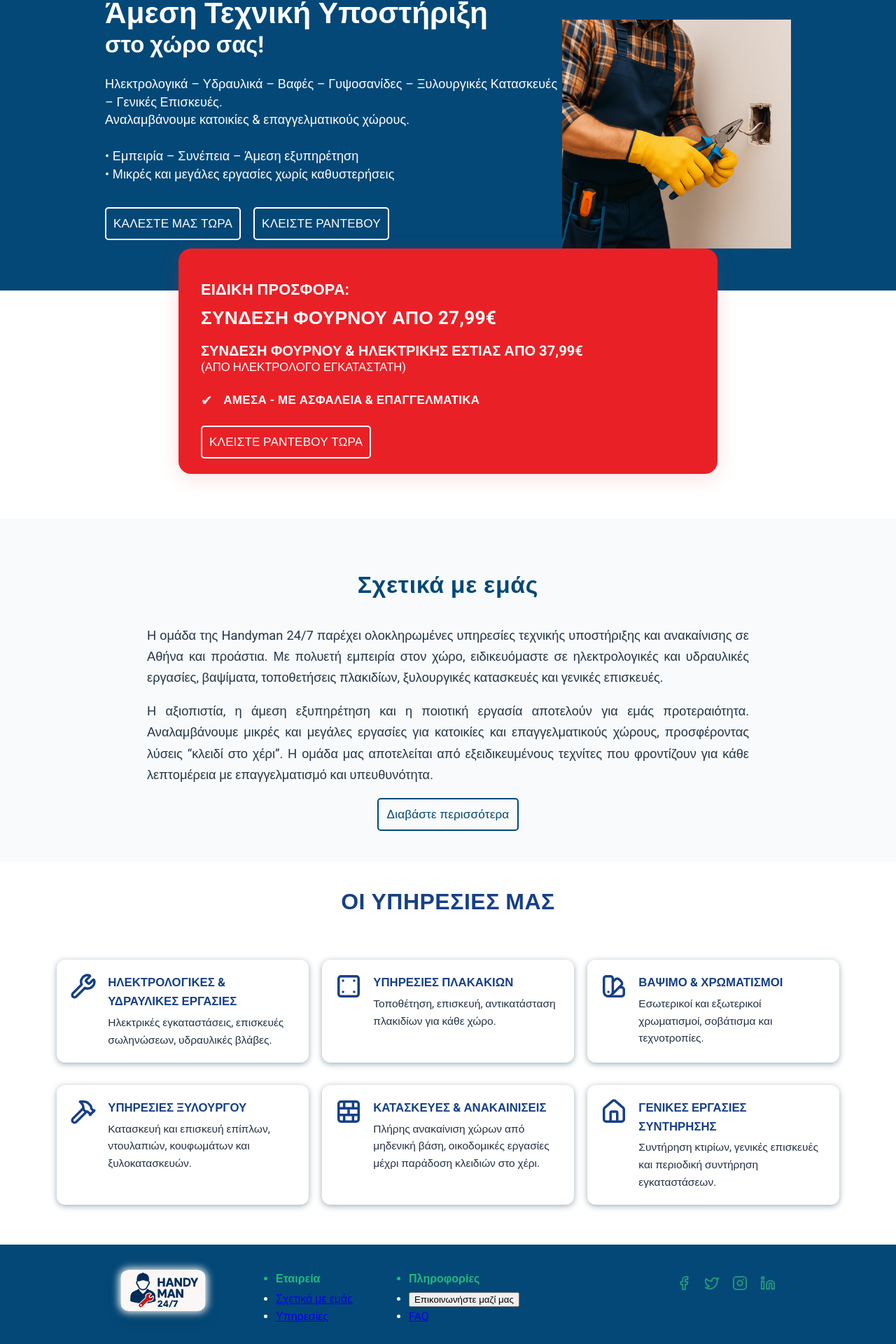
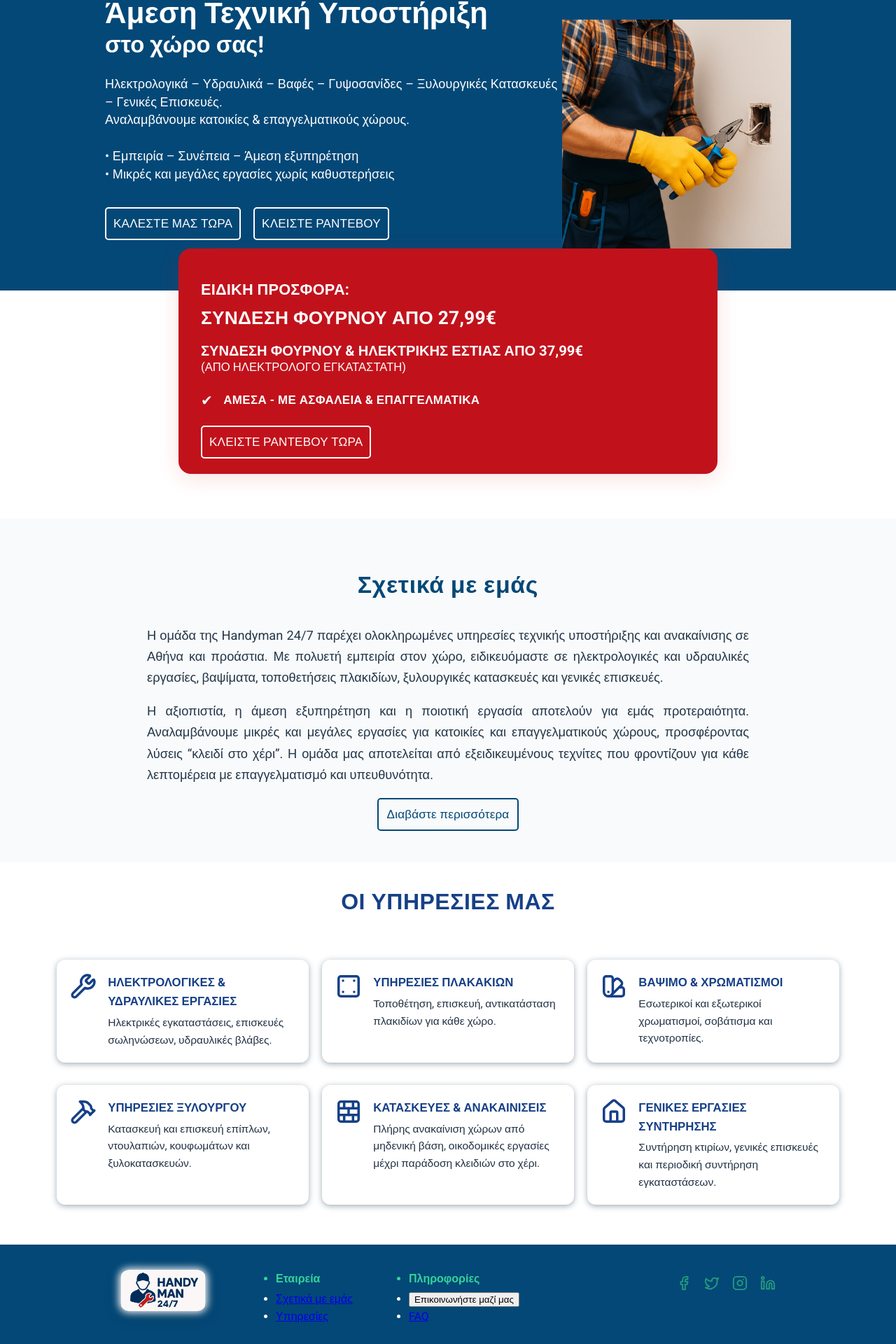
Before and after one commit to Nissmoline/handyman, a Vue app: page / in a window 1280 px wide. Shown: the part 142-2062 px from the top of the page at 70% size. Built offline with nearby package versions, Linux system fonts and the light colour scheme.

Commit message:
visability fixed

```diff
--- a/public/components/AppFooter.vue
+++ b/public/components/AppFooter.vue
@@ -178,7 +178,7 @@ function goToHash(id: string) {
 .footer__nav-title {
   font-weight: 600;
   margin-bottom: 3px;
-  color: var(--color-accent, #20ba7c);
+  color: #34d399;
   font-size: 1em;
 }
 .footer__nav-group a {
--- a/public/components/HeroSection.vue
+++ b/public/components/HeroSection.vue
@@ -162,7 +162,7 @@ const showPopup = ref(false)
   max-width: 770px;
   width: 88vw;
   margin: -60px auto 0 auto;
-  background: #e92127;
+  background: #c1121c;
   border-radius: 18px;
   box-shadow: 0 6px 30px 0 rgba(233,33,39,0.14);
   padding: 36px 32px 22px 32px;
```
